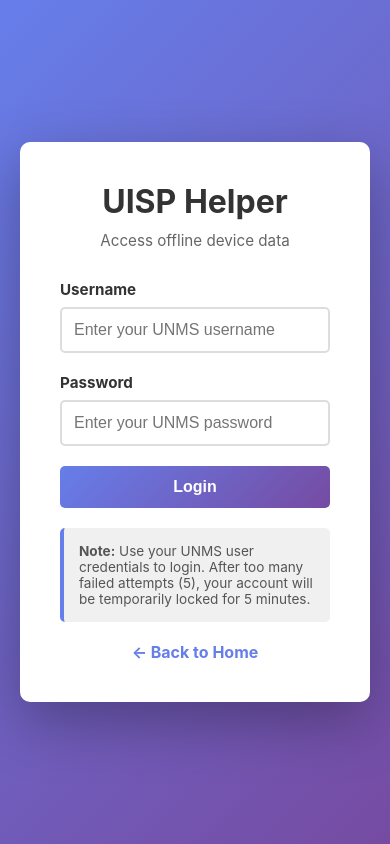
After one commit to JimBouse/uisp-test, a FastAPI app: template container-data/web/templates/login.html in a window 390 px wide. The commit adds this page. Run offline with FastAPI, Linux system fonts and the light colour scheme; the template is opened without the code that fills it, so the values that code supplies are empty; parts of the project's set-up code (start-up, migrations or seed data) failed here and were passed over; some libraries are stand-ins or nearby versions.

Commit message:
FastAPI framework with HTTPS, auth, login UI, and dynamic hostname injection
- Migrate from http.server to FastAPI with Uvicorn for better auth/middleware support
- Implement HTTP Basic Auth with bcrypt password verification against UNMS database
- Add brute force protection: 5 failed attempts = 5 minute IP:username lockout
- Implement on-demand polling with 10-second in-memory cache (triggered by endpoint requests)
- Add login page with form submission and authentication
- Use server-side f-string templating for dynamic hostname/port injection
- Remove JavaScript dependency - all values computed server-side
- Add RotatingFileHandler logging to /container-data/logs/https.log
- Support HTTPS with SSL certificates from /cert/live.crt and /cert/live.key
- Enable auto-reload for development with --reload flag and PYTHONDONTWRITEBYTECODE
- Change port from 9080 to 9443 across all files
- Update Dockerfile with FastAPI/uvicorn/bcrypt dependencies
- Add login.html template with responsive design

```diff
--- a/container-data/web/main.py
+++ b/container-data/web/main.py
@@ -13,10 +13,11 @@ from logging.handlers import RotatingFileHandler
 from typing import Optional, Dict, List
 from threading import Lock
 
-from fastapi import FastAPI, HTTPException, Header, Request
+from fastapi import FastAPI, HTTPException, Header, Request, Form
 from fastapi.staticfiles import StaticFiles
 from fastapi.templating import Jinja2Templates
 from fastapi.responses import FileResponse, HTMLResponse
+from fastapi.security import HTTPBasic, HTTPBasicCredentials
 import uvicorn
 
 from auth import decode_basic_auth, authenticate_user
@@ -112,17 +113,132 @@ def get_cached_data():
 
 @app.get("/")
 async def index(request: Request):
-  """Public status page (no auth required for health checks)"""
-  try:
-    context = {
-      "request": request,
-      "port": "9443",
-      "status": "running"
-    }
-    return templates.TemplateResponse("status.html", context)
-  except Exception as e:
-    logger.error(f"Error rendering status page: {str(e)}")
-    return HTMLResponse(content="<h1>UISP Helper</h1><p>Running on port 9443</p>", status_code=200)
+  """Public status page (no auth required)"""
+  hostname = request.url.hostname or "localhost"
+  port = request.url.port or 9443
+  html = f"""<!DOCTYPE html>
+<html lang="en">
+<head>
+    <meta charset="UTF-8">
+    <meta name="viewport" content="width=device-width, initial-scale=1.0">
+    <title>UISP Helper - Status</title>
+    <style>
+        body {{
+            font-family: -apple-system, BlinkMacSystemFont, 'Segoe UI', 'Roboto', 'Oxygen', 'Ubuntu', 'Cantarell', sans-serif;
+            background: linear-gradient(135deg, #667eea 0%, #764ba2 100%);
+            min-height: 100vh;
+            display: flex;
+            align-items: center;
+            justify-content: center;
+            padding: 20px;
+        }}
+        .container {{
+            background: white;
+            border-radius: 10px;
+            box-shadow: 0 20px 60px rgba(0, 0, 0, 0.3);
+            max-width: 900px;
+            width: 100%;
+            padding: 40px;
+        }}
+        h1 {{ color: #333; margin-bottom: 10px; font-size: 2.5em; }}
+        .subtitle {{ color: #666; font-size: 1.1em; margin-bottom: 30px; }}
+        .status-badge {{ display: inline-block; background: #4CAF50; color: white; padding: 8px 16px; border-radius: 20px; font-weight: bold; margin-bottom: 20px; }}
+        .header {{ display: flex; justify-content: space-between; align-items: center; margin-bottom: 20px; }}
+        .login-btn {{ background: #667eea; color: white; padding: 10px 20px; border: none; border-radius: 5px; text-decoration: none; cursor: pointer; font-weight: bold; transition: background 0.3s ease; }}
+        .login-btn:hover {{ background: #764ba2; }}
+        .info-section {{ background: #f5f5f5; padding: 20px; border-radius: 8px; margin-bottom: 20px; }}
+        .info-grid {{ display: grid; grid-template-columns: repeat(auto-fit, minmax(250px, 1fr)); gap: 20px; }}
+        .info-item {{ background: white; padding: 15px; border-radius: 6px; border-left: 4px solid #667eea; }}
+        .info-item dt {{ color: #666; font-size: 0.85em; text-transform: uppercase; font-weight: bold; margin-bottom: 5px; }}
+        .info-item dd {{ color: #333; font-size: 1.1em; font-weight: 500; }}
+        .endpoints {{ margin-top: 40px; }}
+        .endpoints h2 {{ color: #333; margin-bottom: 20px; font-size: 1.5em; }}
+        .endpoint-card {{ background: white; border: 1px solid #ddd; border-radius: 8px; padding: 20px; margin-bottom: 15px; }}
+        .endpoint-path {{ font-family: 'Monaco', 'Courier New', monospace; color: #667eea; font-weight: bold; font-size: 1.1em; margin-bottom: 5px; }}
+        .endpoint-desc {{ color: #666; font-size: 0.95em; margin-bottom: 10px; }}
+        .endpoint-auth {{ background: #fff3cd; border-left: 3px solid #ffc107; padding: 10px; border-radius: 4px; font-size: 0.85em; color: #856404; }}
+        .example {{ background: #f0f0f0; padding: 10px; border-radius: 4px; font-family: 'Monaco', 'Courier New', monospace; font-size: 0.85em; color: #333; margin-top: 10px; overflow-x: auto; }}
+        .footer {{ margin-top: 40px; padding-top: 20px; border-top: 1px solid #ddd; color: #666; font-size: 0.9em; text-align: center; }}
+    </style>
+</head>
+<body>
+    <div class="container">
+        <div class="header">
+            <div>
+                <h1>UISP Helper</h1>
+                <p class="subtitle">On-demand polling for offline devices</p>
+            </div>
+            <a href="/login" class="login-btn">Login</a>
+        </div>
+
+        <span class="status-badge">✓ Running</span>
+
+        <div class="info-section">
+            <div class="info-grid">
+                <div class="info-item">
+                    <dt>Status</dt>
+                    <dd>RUNNING</dd>
+                </div>
+                <div class="info-item">
+                    <dt>Port</dt>
+                    <dd>{port} (HTTPS)</dd>
+                </div>
+                <div class="info-item">
+                    <dt>Service</dt>
+                    <dd>uisp-helper</dd>
+                </div>
+                <div class="info-item">
+                    <dt>Version</dt>
+                    <dd>2.0</dd>
+                </div>
+            </div>
+        </div>
+
+        <div class="endpoints">
+            <h2>Available Endpoints</h2>
+
+            <div class="endpoint-card">
+                <div class="endpoint-path">GET /status</div>
+                <div class="endpoint-desc">Server status and authentication info</div>
+                <div class="endpoint-auth">
+                    <strong>⚠ Requires Authentication:</strong> HTTP Basic Auth with UNMS credentials
+                </div>
+                <div class="example">curl -k --user username:password https://{hostname}:{port}/status</div>
+            </div>
+
+            <div class="endpoint-card">
+                <div class="endpoint-path">GET /offline-devices</div>
+                <div class="endpoint-desc">Download offline devices as CSV file</div>
+                <div class="endpoint-auth">
+                    <strong>⚠ Requires Authentication:</strong> HTTP Basic Auth with UNMS credentials
+                </div>
+                <div class="example">curl -k --user username:password https://{hostname}:{port}/offline-devices -o devices.csv</div>
+            </div>
+
+            <div class="endpoint-card">
+                <div class="endpoint-path">GET /offline-devices.json</div>
+                <div class="endpoint-desc">Get offline devices in JSON format</div>
+                <div class="endpoint-auth">
+                    <strong>⚠ Requires Authentication:</strong> HTTP Basic Auth with UNMS credentials
+                </div>
+                <div class="example">curl -k --user username:password https://{hostname}:{port}/offline-devices.json | python3 -m json.tool</div>
+            </div>
+
+            <div class="endpoint-card">
+                <div class="endpoint-path">GET /health</div>
+                <div class="endpoint-desc">Health check (no authentication required)</div>
+                <div class="example">curl -k https://{hostname}:{port}/health</div>
+            </div>
+        </div>
+
+        <div class="footer">
+            <p>UISP Helper 2.0 · Powered by FastAPI</p>
+            <p>Polling runs on-demand with 10-second cache TTL</p>
+        </div>
+    </div>
+</body>
+</html>"""
+  return HTMLResponse(content=html, status_code=200)
 
 
 @app.get("/status")
@@ -134,9 +250,9 @@ async def status(request: Request, authorization: Optional[str] = Header(None),
     logger.warning(f"Missing credentials from {request.client.host}")
     raise HTTPException(status_code=401, detail="Unauthorized", headers={"WWW-Authenticate": "Basic realm=UNMS"})
 
-  user = authenticate_user(username, password)
+  user = authenticate_user(username, password, request.client.host)
   if not user:
-    logger.warning(f"Failed login attempt for user: {username}")
+    logger.warning(f"Failed login attempt for user: {username} from {request.client.host}")
     raise HTTPException(status_code=401, detail="Invalid credentials", headers={"WWW-Authenticate": "Basic realm=UNMS"})
 
   csv_exists = os.path.exists("/container-data/unms_status.csv")
@@ -162,9 +278,9 @@ async def offline_devices_csv(request: Request, authorization: Optional[str] = H
     logger.warning(f"Missing credentials from {request.client.host}")
     raise HTTPException(status_code=401, detail="Unauthorized", headers={"WWW-Authenticate": "Basic realm=UNMS"})
 
-  user = authenticate_user(username, password)
+  user = authenticate_user(username, password, request.client.host)
   if not user:
-    logger.warning(f"Failed login attempt for user: {username}")
+    logger.warning(f"Failed login attempt for user: {username} from {request.client.host}")
     raise HTTPException(status_code=401, detail="Invalid credentials", headers={"WWW-Authenticate": "Basic realm=UNMS"})
 
   csv_path = "/container-data/unms_status.csv"
@@ -189,9 +305,9 @@ async def offline_devices_json(request: Request, authorization: Optional[str] =
     logger.warning(f"Missing credentials from {request.client.host}")
     raise HTTPException(status_code=401, detail="Unauthorized", headers={"WWW-Authenticate": "Basic realm=UNMS"})
 
-  user = authenticate_user(username, password)
+  user = authenticate_user(username, password, request.client.host)
   if not user:
-    logger.warning(f"Failed login attempt for user: {username}")
+    logger.warning(f"Failed login attempt for user: {username} from {request.client.host}")
     raise HTTPException(status_code=401, detail="Invalid credentials", headers={"WWW-Authenticate": "Basic realm=UNMS"})
 
   csv_path = "/container-data/unms_status.csv"
@@ -225,6 +341,73 @@ async def offline_devices_json(request: Request, authorization: Optional[str] =
     raise HTTPException(status_code=500, detail=f"Error parsing data: {str(e)}")
 
 
+@app.get("/login")
+async def login_form(request: Request):
+  """Login form page"""
+  try:
+    context = {
+      "request": request,
+      "port": "9443",
+    }
+    return templates.TemplateResponse("login.html", context)
+  except Exception as e:
+    logger.error(f"Error rendering login page: {str(e)}")
+    return HTMLResponse("""
+      <html>
+        <head><title>Login - UISP Helper</title></head>
+        <body style="font-family: sans-serif; padding: 20px;">
+          <h1>UISP Helper Login</h1>
+          <form method="post" action="/login">
+            <div>
+              <label>Username: <input type="text" name="username" required></label>
+            </div>
+            <div>
+              <label>Password: <input type="password" name="password" required></label>
+            </div>
+            <button type="submit">Login</button>
+          </form>
+        </body>
+      </html>
+    """, status_code=200)
+
+
+@app.post("/login")
+async def login_submit(request: Request, username: str = Form(...), password: str = Form(...)):
+  """Handle login form submission"""
+  user = authenticate_user(username, password, request.client.host)
+  if not user:
+    logger.warning(f"Failed form login for user: {username} from {request.client.host}")
+    return HTMLResponse("""
+      <html>
+        <head><title>Login Failed - UISP Helper</title></head>
+        <body style="font-family: sans-serif; padding: 20px;">
+          <h1>Login Failed</h1>
+          <p style="color: red;">Invalid username or password. Your account may be temporarily locked after too many failed attempts.</p>
+          <a href="/login">Try Again</a> | <a href="/">Back to Home</a>
+        </body>
+      </html>
+    """, status_code=401)
+
+  logger.info(f"Successful form login for user: {username} from {request.client.host}")
+
+  # Extract hostname and port for display
+  hostname = request.url.hostname or "localhost"
+  port = request.url.port or 9443
+
+  return HTMLResponse(f"""
+    <html>
+      <head><title>Login Success - UISP Helper</title></head>
+      <body style="font-family: sans-serif; padding: 20px;">
+        <h1>Welcome!</h1>
+        <p>You have successfully logged in.</p>
+        <p>For API access, use HTTP Basic Auth with your UNMS credentials:</p>
+        <pre>curl -k --user username:password https://{hostname}:{port}/offline-devices</pre>
+        <a href="/">Back to Home</a>
+      </body>
+    </html>
+  """, status_code=200)
+
+
 @app.get("/health")
 async def health():
   """Health check endpoint (no auth)"""
--- /dev/null
+++ b/container-data/web/templates/login.html
@@ -0,0 +1,166 @@
+<!DOCTYPE html>
+<html lang="en">
+<head>
+    <meta charset="UTF-8">
+    <meta name="viewport" content="width=device-width, initial-scale=1.0">
+    <title>Login - UISP Helper</title>
+    <style>
+        * {
+            margin: 0;
+            padding: 0;
+            box-sizing: border-box;
+        }
+
+        body {
+            font-family: -apple-system, BlinkMacSystemFont, 'Segoe UI', 'Roboto', 'Oxygen', 'Ubuntu', 'Cantarell', sans-serif;
+            background: linear-gradient(135deg, #667eea 0%, #764ba2 100%);
+            min-height: 100vh;
+            display: flex;
+            align-items: center;
+            justify-content: center;
+            padding: 20px;
+        }
+
+        .login-container {
+            background: white;
+            border-radius: 10px;
+            box-shadow: 0 20px 60px rgba(0, 0, 0, 0.3);
+            max-width: 400px;
+            width: 100%;
+            padding: 40px;
+        }
+
+        h1 {
+            color: #333;
+            margin-bottom: 10px;
+            text-align: center;
+            font-size: 2em;
+        }
+
+        .subtitle {
+            color: #666;
+            font-size: 0.95em;
+            margin-bottom: 30px;
+            text-align: center;
+        }
+
+        .form-group {
+            margin-bottom: 20px;
+        }
+
+        label {
+            display: block;
+            color: #333;
+            font-weight: bold;
+            margin-bottom: 8px;
+            font-size: 0.95em;
+        }
+
+        input {
+            width: 100%;
+            padding: 12px;
+            border: 2px solid #ddd;
+            border-radius: 5px;
+            font-size: 1em;
+            transition: border-color 0.3s ease;
+        }
+
+        input:focus {
+            outline: none;
+            border-color: #667eea;
+            box-shadow: 0 0 0 3px rgba(102, 126, 234, 0.1);
+        }
+
+        button {
+            width: 100%;
+            padding: 12px;
+            background: linear-gradient(135deg, #667eea 0%, #764ba2 100%);
+            color: white;
+            border: none;
+            border-radius: 5px;
+            font-weight: bold;
+            font-size: 1em;
+            cursor: pointer;
+            transition: transform 0.2s ease, box-shadow 0.2s ease;
+        }
+
+        button:hover {
+            transform: translateY(-2px);
+            box-shadow: 0 10px 25px rgba(102, 126, 234, 0.3);
+        }
+
+        button:active {
+            transform: translateY(0);
+        }
+
+        .back-link {
+            text-align: center;
+            margin-top: 20px;
+            color: #666;
+        }
+
+        .back-link a {
+            color: #667eea;
+            text-decoration: none;
+            font-weight: bold;
+        }
+
+        .back-link a:hover {
+            text-decoration: underline;
+        }
+
+        .info-box {
+            background: #f0f0f0;
+            padding: 15px;
+            border-radius: 5px;
+            margin-top: 20px;
+            font-size: 0.85em;
+            color: #555;
+            border-left: 4px solid #667eea;
+        }
+    </style>
+</head>
+<body>
+    <div class="login-container">
+        <h1>UISP Helper</h1>
+        <p class="subtitle">Access offline device data</p>
+
+        <form method="post" action="/login">
+            <div class="form-group">
+                <label for="username">Username</label>
+                <input
+                    type="text"
+                    id="username"
+                    name="username"
+                    required
+                    placeholder="Enter your UNMS username"
+                    autocomplete="username"
+                >
+            </div>
+
+            <div class="form-group">
+                <label for="password">Password</label>
+                <input
+                    type="password"
+                    id="password"
+                    name="password"
+                    required
+                    placeholder="Enter your UNMS password"
+                    autocomplete="current-password"
+                >
+            </div>
+
+            <button type="submit">Login</button>
+
+            <div class="info-box">
+                <strong>Note:</strong> Use your UNMS user credentials to login.
+                After too many failed attempts (5), your account will be temporarily locked for 5 minutes.
+            </div>
+        </form>
+
+        <div class="back-link">
+            <a href="/">← Back to Home</a>
+        </div>
+    </div>
+</body>
+</html>
```
Also changed, not shown: container-data/web/auth.py (+56 -2 lines), container-data/web/templates/status.html (+35 -8 lines), 2 other files.
